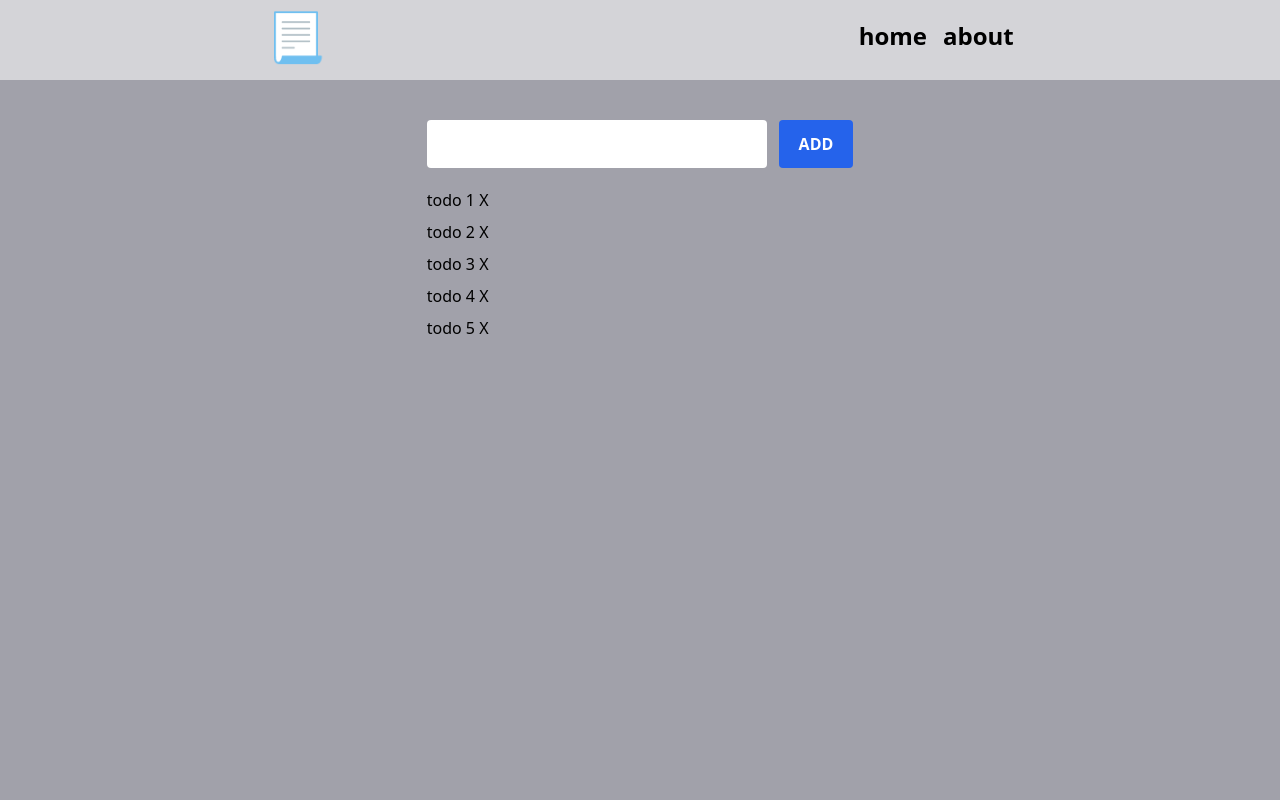
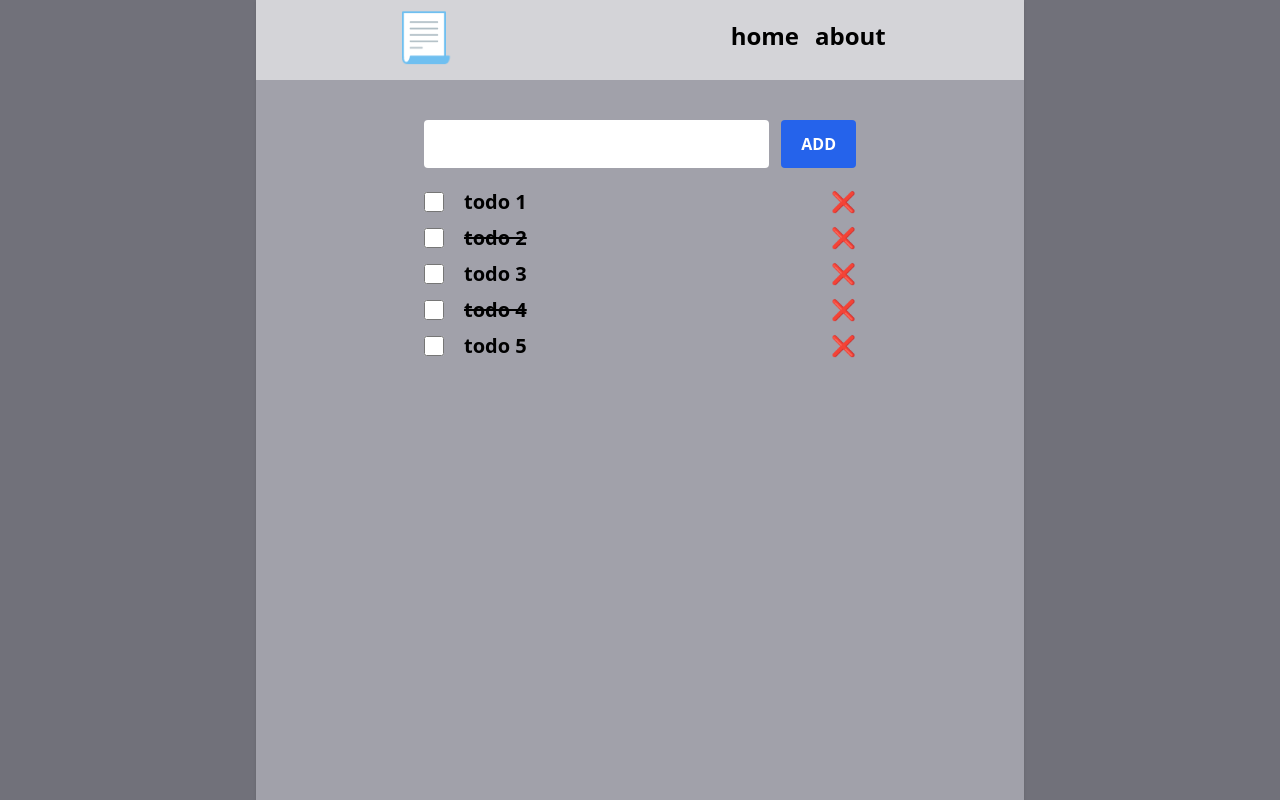
Before and after one commit to 0x7266/todo_vue, a Vue app: page / in a window 1280 px wide. Built offline with nearby package versions, Linux system fonts and the light colour scheme.

Commit message:
added 'completed todo' feature

```diff
--- a/src/App.vue
+++ b/src/App.vue
@@ -5,7 +5,7 @@ import Header from "./components/Header.vue";
 <template>
 	<div class="bg-zinc-500 min-h-screen">
 		<div
-			class="container mx-auto bg-zinc-400 min-h-screen flex flex-col items-center gap-10"
+			class="container md:w-3/5 mx-auto bg-zinc-400 min-h-screen flex flex-col items-center gap-10 shadow"
 		>
 			<Header />
 			<RouterView />
--- a/src/components/Todo.vue
+++ b/src/components/Todo.vue
@@ -7,9 +7,22 @@ type Props = {
 };
 
 let { todo, removeTodo } = defineProps<Props>();
+defineEmits(["completeTodo"]);
 </script>
 
 <template>
-	{{ todo.text }}
-	<button @click="removeTodo(todo.id)">X</button>
+	<div class="flex justify-between items-center gap-5 text-xl">
+		<input
+			class="h-5 w-5"
+			type="checkbox"
+			@input="$emit('completeTodo', todo.id)"
+		/>
+		<span
+			class="grow font-semibold"
+			:class="{ 'line-through': todo.isCompleted }"
+		>
+			{{ todo.text }}
+		</span>
+		<button class="" @click="removeTodo(todo.id)">❌</button>
+	</div>
 </template>
--- a/src/components/TodoList.vue
+++ b/src/components/TodoList.vue
@@ -7,19 +7,20 @@ const text = ref<string>("");
 export type Todo = {
 	id: number;
 	text: string;
+	isCompleted: boolean;
 };
 
 const todos = ref<Todo[]>([
-	{ id: Math.random() * 100000, text: "todo 1" },
-	{ id: Math.random() * 100000, text: "todo 2" },
-	{ id: Math.random() * 100000, text: "todo 3" },
-	{ id: Math.random() * 100000, text: "todo 4" },
-	{ id: Math.random() * 100000, text: "todo 5" },
+	{ id: Math.random() * 100000, text: "todo 1", isCompleted: false },
+	{ id: Math.random() * 100000, text: "todo 2", isCompleted: true },
+	{ id: Math.random() * 100000, text: "todo 3", isCompleted: false },
+	{ id: Math.random() * 100000, text: "todo 4", isCompleted: true },
+	{ id: Math.random() * 100000, text: "todo 5", isCompleted: false },
 ]);
 
 function addTodo(e: Event) {
 	e.preventDefault();
-	todos.value.push({ id: Math.random(), text: text.value });
+	todos.value.push({ id: Math.random(), text: text.value, isCompleted: false });
 }
 
 function removeTodo(id: number) {
@@ -28,8 +29,10 @@ function removeTodo(id: number) {
 </script>
 
 <template>
-	<div class="w-full flex flex-col items-center gap-5">
-		<form class="flex gap-3 w-1/3" @submit="addTodo">
+	<div
+		class="w-full px-4 flex flex-col items-center gap-5 lg:px-10 xl:w-4/6 xl:max-w-3xl"
+	>
+		<form class="flex gap-3 w-full" @submit="addTodo">
 			<input class="py-2 px-3 rounded w-full" type="text" v-model="text" />
 			<button
 				class="py-3 px-5 rounded bg-blue-600 font-semibold text-white hover:bg-blue-700 transition-all"
@@ -37,9 +40,13 @@ function removeTodo(id: number) {
 				ADD
 			</button>
 		</form>
-		<ul class="flex flex-col gap-2 w-1/3">
+		<ul class="flex flex-col gap-2 w-full">
 			<div v-for="todo in todos">
-				<Todo :todo="todo" :removeTodo="removeTodo" />
+				<Todo
+					:todo="todo"
+					:removeTodo="removeTodo"
+					@completeTodo="(id) => todos.find(t => t.id === id)!.isCompleted = !todos.find(t => t.id)?.isCompleted"
+				/>
 			</div>
 		</ul>
 	</div>
```
